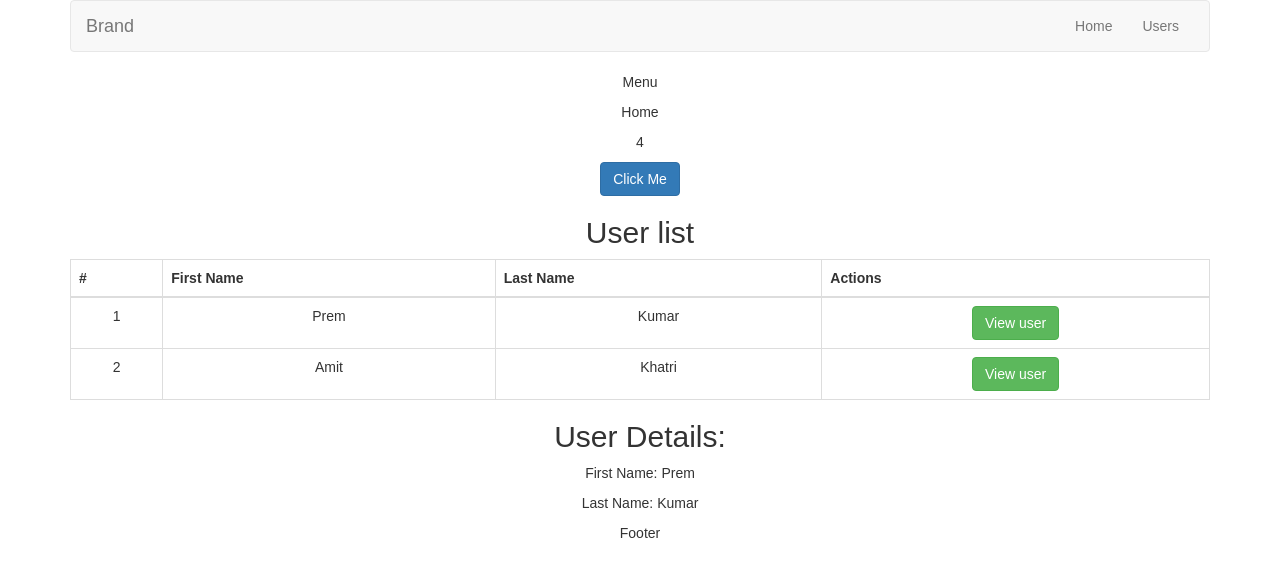
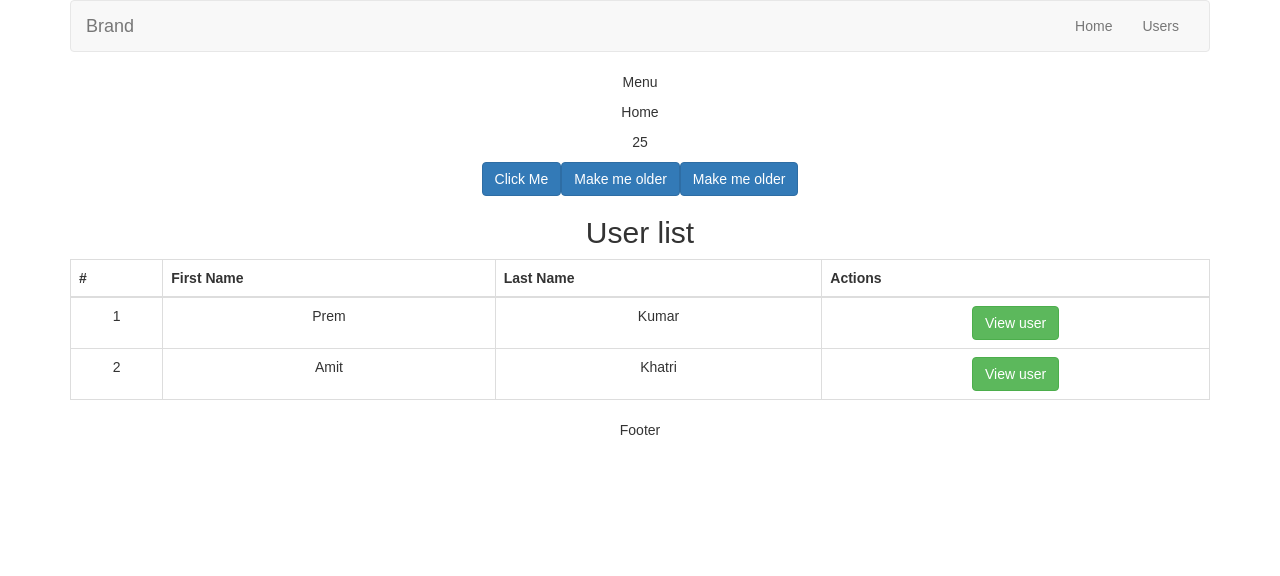
Before and after one commit to webpkm/react, a React (Create React App) app: page / in a window 1280 px wide. Shown: the top 576 px of the page. Built offline with nearby package versions, Linux system fonts and the light colour scheme.

Commit message:
Adding the passing data between child to parent

```diff
--- a/src/App.js
+++ b/src/App.js
@@ -8,6 +8,19 @@ import { Users } from "./components/Users";
 import { User } from "./components/User";
 
 class App extends Component {
+  constructor() {
+    super();
+    this.state = {
+      user: {}
+    };
+  }
+
+  userChange(newUser) {
+    this.setState({
+      user: newUser
+    });
+  }
+
   render() {
     let users = [{
       firstName: 'Prem',
@@ -18,7 +31,7 @@ class App extends Component {
       lastName: 'Khatri'
     }];
 
-    let user = {
+    this.user = {
       firstName: 'Prem',
       lastName: 'Kumar'
     }
@@ -28,9 +41,12 @@ class App extends Component {
         <Header/>
         <div className="App">
           <Menu/>
-          <Home/>
-          <Users users={users}><h2>User list</h2></Users>
-          <User user={user}/>
+          <Home age={25}/>
+          <Users
+          users={users}
+          userChange={this.userChange.bind(this)}
+          ><h2>User list</h2></Users>
+          <User user={this.state.user}/>
           <Footer/>
         </div>
       </div>
--- a/src/components/Home.js
+++ b/src/components/Home.js
@@ -1,6 +1,22 @@
 import React, { Component } from 'react';
+import PropTypes from "prop-types";
 
 export class Home extends Component {
+  constructor(props) {
+    super();
+    this.age = props.age;
+    this.state = {
+      age: props.initialAge,
+      state: 0
+    }
+  }
+  makeMeOlder() {
+    this.age = this.age + 3;
+    this.setState({
+      state: 1
+    });
+  }
+
 
   render() {
     let contant = "";
@@ -10,9 +26,16 @@ export class Home extends Component {
     return (
       <div>
         <div> { contant } </div>
-        <p> { 2+2 }</p>
+        <p> { this.age }</p>
         <button className="btn btn-primary">Click Me</button>
+        <button onClick={this.makeMeOlder.bind(this)} className="btn btn-primary">Make me older</button>
+        <button onClick={() => this.makeMeOlder()} className="btn btn-primary">Make me older</button>
       </div>
     )
   }
 }
+
+Home.propsType = {
+  age: PropTypes.number,
+  initialAge: PropTypes.number
+}
--- a/src/components/User.js
+++ b/src/components/User.js
@@ -3,9 +3,9 @@ import React, { Component } from 'react';
 export class User extends Component {
 
   render() {
-    console.log(this.props);
-    return (
-      <div>
+    let userView = "";
+    if (this.props.user.firstName) {
+      userView = <div>
       <h2>User Details:</h2>
       <div>
         <p>
@@ -16,6 +16,9 @@ export class User extends Component {
         </p>
       </div>
     </div>
+    }
+    return (
+      userView
     )
   }
 }
--- a/src/components/Users.js
+++ b/src/components/Users.js
@@ -3,6 +3,10 @@ import PropTypes from 'prop-types';
 
 
 export class Users extends Component {
+
+  onUserChange(user) {
+    this.props.userChange(user);
+  }
 
   render() {
     return (
@@ -24,7 +28,7 @@ export class Users extends Component {
             <td> {i+1} </td>
             <td>{user.firstName}</td>
             <td>{user.lastName}</td>
-            <td><button className="btn btn-success" user={user}>View user</button></td>
+            <td><button className="btn btn-success" onClick={() => this.onUserChange(user)}>View user</button></td>
           </tr>
           )}
           </tbody>
```
Lines whose indentation alone changed are shown as unchanged.
